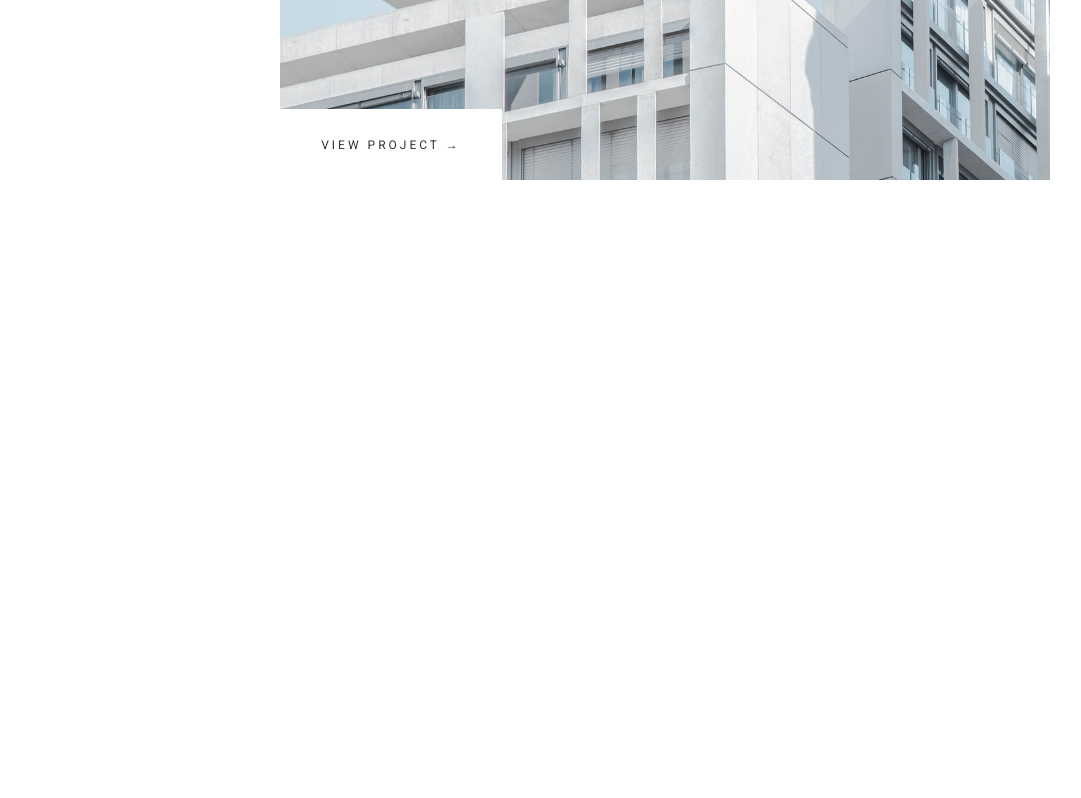
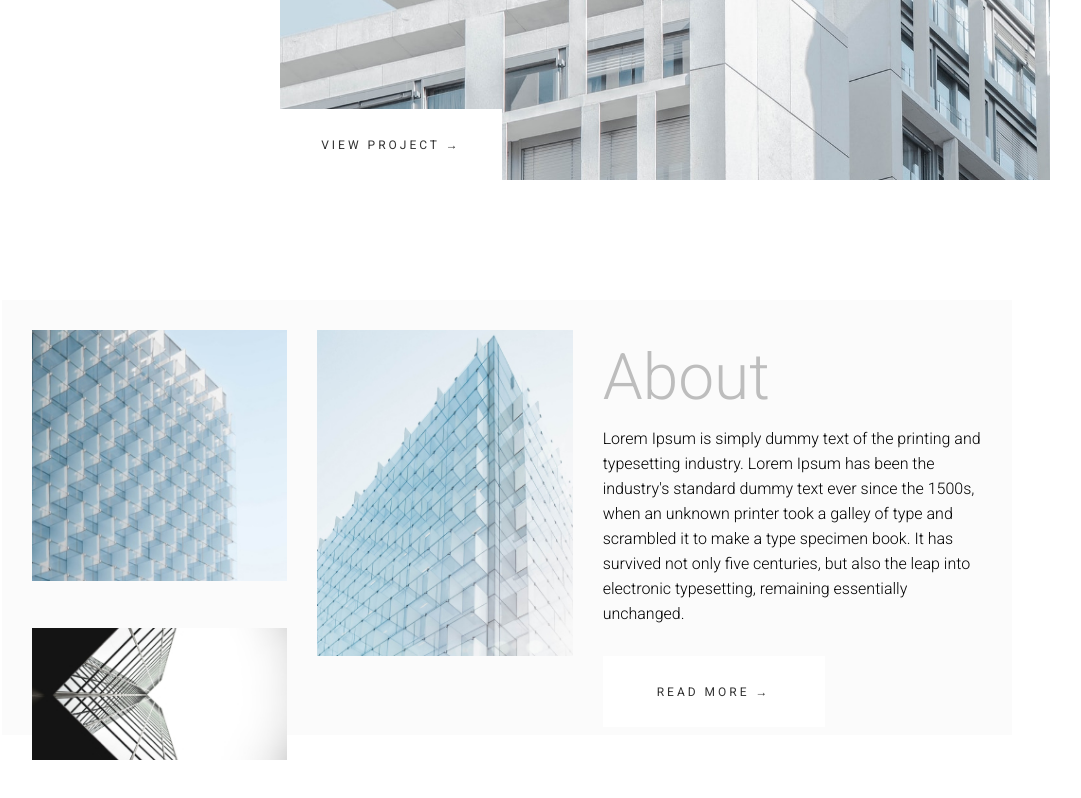
Before and after one commit to ronaldtech051/React-Figma-Website-of-architects, a Next.js app: page / in a window 1280 px wide. Shown: the part 751-1549 px from the top of the page, without its empty margins (133-1214 px from the left). Built offline with nearby package versions, Linux system fonts and the light colour scheme.

Commit message:
Add about component

```diff
--- a/app/page.tsx
+++ b/app/page.tsx
@@ -1,9 +1,11 @@
+import About from "@/components/About";
 import Hero from "@/components/Hero";
 
 export default function Home() {
   return (
     <main className="h-[2000px] w-full bg-white xl:px-[135px]">
       <Hero />
+      <About/>
     </main>
   );
 }
--- a/components/About.tsx
+++ b/components/About.tsx
@@ -1,11 +1,23 @@
 import React from "react";
 import Button from "./ui/Button";
+import Image from "next/image";
+
+import image1 from "@/public/about/image1.jpg"
+import image2 from "@/public/about/image2.jpg"
+import image3 from "@/public/about/image3.jpg"
 
 export default function About() {
   return (
-    <section className="flex bg-woa-white-100 xl:mt-[150px]">
+    <section className="flex bg-woa-white-100 xl:mt-[120px] xl:h-[435px] xl:p-[30px] gap-[30px]">
+      <div className="grid grid-flow-col grid-rows-2 grid-cols-2 gap-[30px] relative">
+        <Image src={image1} width={270} height={265} alt="..."/>
+        <Image src={image3} width={270} height={140}  className="xl:mt-[95px]" alt="..."/>
+        <Image src={image2} width={270} height={345} alt="..."/>
+      </div>
       <div className="w-[400px]">
-        <h2 className="font-light text-woa-white-400 xl:text-[64px]">About</h2>
+        <h2 className="font-light text-woa-white-400 xl:text-[64px]">
+          About
+        </h2>
         <p className="text-base font-light leading-[25px] text-black">
           Lorem Ipsum is simply dummy text of the printing and typesetting
           industry. Lorem Ipsum has been the industry&apos;s standard dummy text
@@ -14,7 +26,9 @@ export default function About() {
           only five centuries, but also the leap into electronic typesetting,
           remaining essentially unchanged.
         </p>
-        <Button variant="white">READ MORE &rarr;</Button>
+        <Button variant="white" className="xl:mt-[30px]">
+          READ MORE &rarr;
+        </Button>
       </div>
     </section>
   );
```
